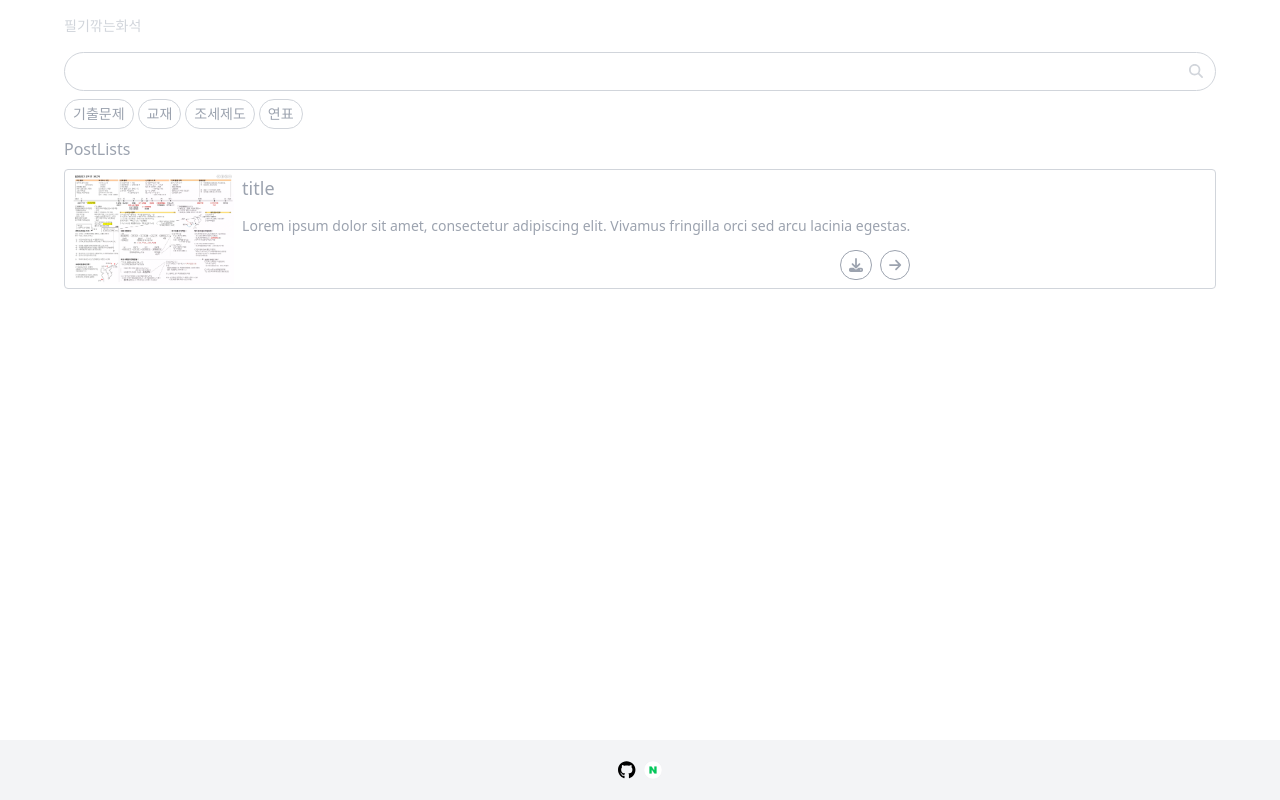
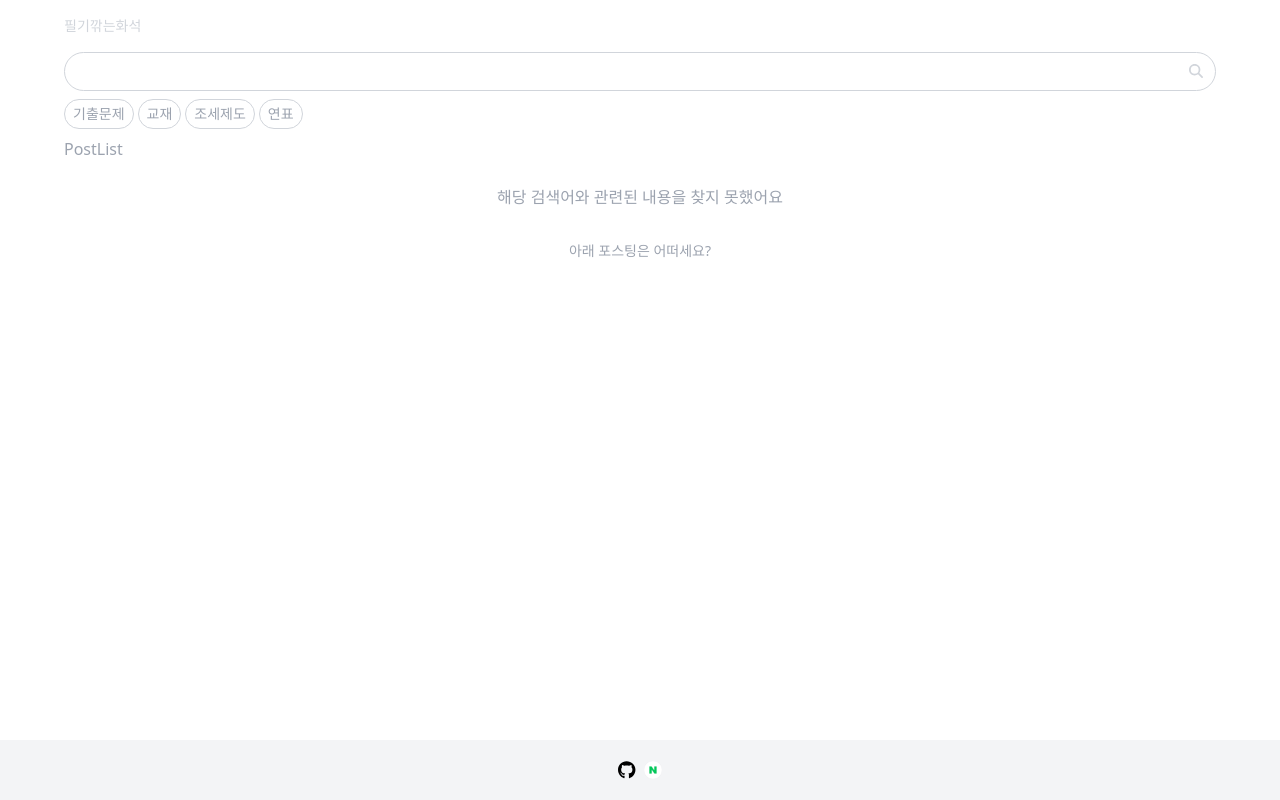
Before and after one commit to agnes0304/chronos, a React (Vite) app: page /list in a window 1280 px wide. Built offline with nearby package versions, Linux system fonts and the light colour scheme.

Commit message:
Nopost component done

```diff
--- a/src/components/Nopost.tsx
+++ /dev/null
@@ -1,9 +0,0 @@
-const Nopost = () => {
-  return (
-    <div>
-      <h1>해당 검색어와 관련된 내용을 찾지 못했어요</h1>
-    </div>
-  );
-};
-
-export default Nopost;
--- /dev/null
+++ b/src/components/post/Nopost.tsx
@@ -0,0 +1,11 @@
+const Nopost = () => {
+  return (
+    <div className="flex flex-col justify-center items-center w-[90vw]">
+      <h1 className="text-gray-400 p-4">해당 검색어와 관련된 내용을 찾지 못했어요</h1>
+      <p className="text-gray-400 p-4 text-sm">아래 포스팅은 어떠세요?</p>
+      {/* Post 컴포넌트에 조회수 순으로 2가지 추천하기 */}
+    </div>
+  );
+};
+
+export default Nopost;
--- a/src/components/post/Post.tsx
+++ b/src/components/post/Post.tsx
@@ -10,16 +10,15 @@ import summary from "../../assets/summary.webp";
 const Post: FC = () => {
   const [isModalOpen, setModalOpen] = useState(false);
 
-  const openModal = () => {
-    setModalOpen(true);
-    console.log("open");
-  };
+  const openModal = () => setModalOpen(true);
   const closeModal = () => setModalOpen(false);
 
   return (
     <div className="flex w-full h-[120px] border rounded border-gray-300 p-1 px-2">
-      <div className="relative w-auto h-full group shrink-0"
-      onClick={openModal}>
+      <div
+        className="relative w-auto h-full group shrink-0"
+        onClick={openModal}
+      >
         <img
           className="w-full h-full overflow-hidden object-cover hover:opacity-30 transition-opacity duration-300"
           src={summary}
--- a/src/components/post/PostList.tsx
+++ b/src/components/post/PostList.tsx
@@ -1,5 +1,8 @@
 import { FC } from "react";
 import Post from "./Post";
+
+// TODO: Props로 post data 받기
+// TODO: post data -> Post mapping
 
 const PostList: FC = () => {
   return (
--- a/src/pages/PostFeed.tsx
+++ b/src/pages/PostFeed.tsx
@@ -1,13 +1,18 @@
-import { FC } from "react";
+import { FC, useState } from "react";
 import Browse from "../components/search/Browse";
 import PostList from "../components/post/PostList";
+import Nopost from "../components/post/Nopost";
+
+// TODO: 검색 -> fetch post data -> PostList로 넘기기
 
 const PostFeed: FC = () => {
+  const [isPosts, setIsPosts] = useState(false);
+
   return (
     <div className="flex h-[100vh] pt-[52px] flex-col items-start">
       <Browse />
-      <h1 className="text-gray-400 my-2">PostLists</h1>
-      <PostList />
+      <h1 className="text-gray-400 my-2">PostList</h1>
+      {isPosts ? <PostList />: <Nopost />}
     </div>
   );
 };
```
